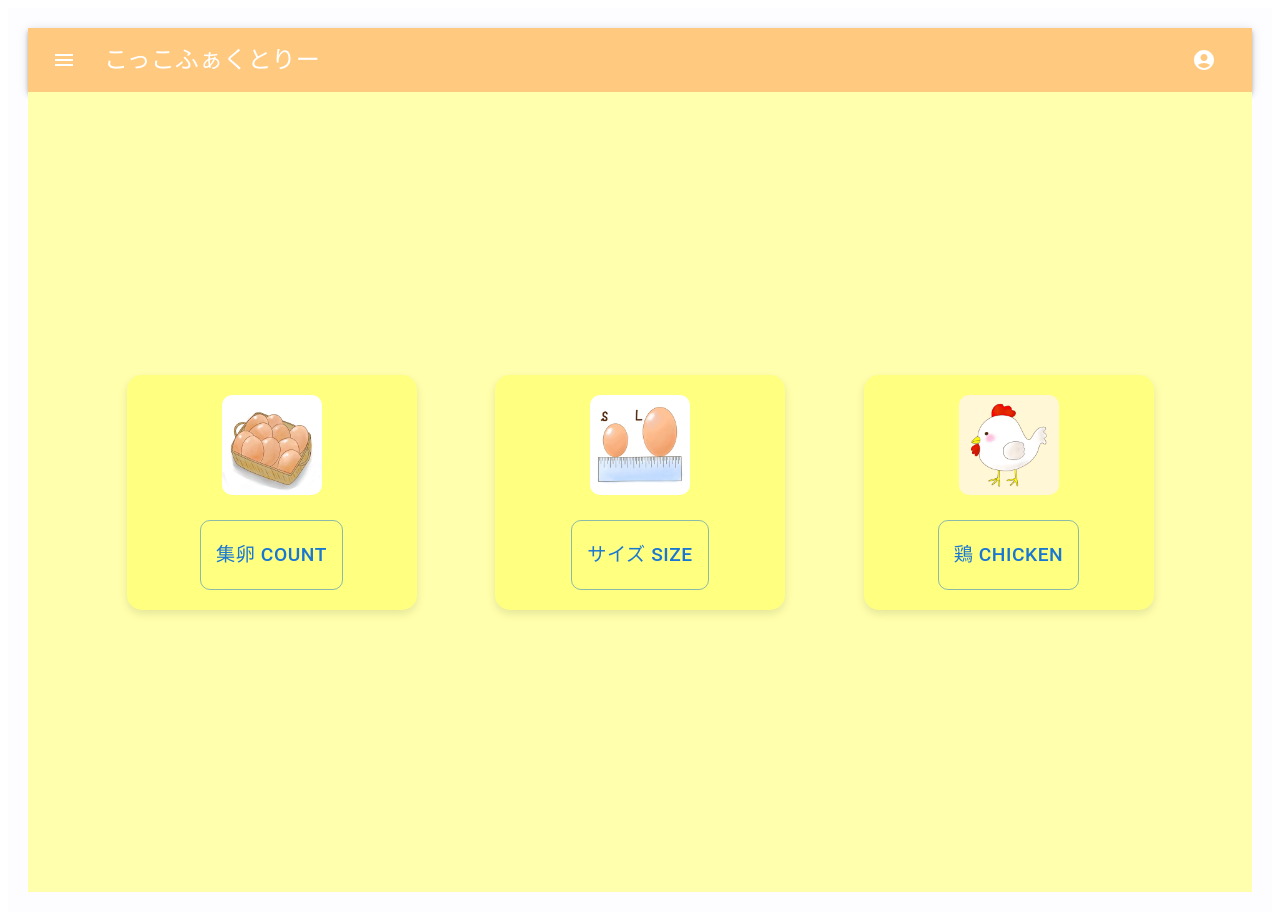
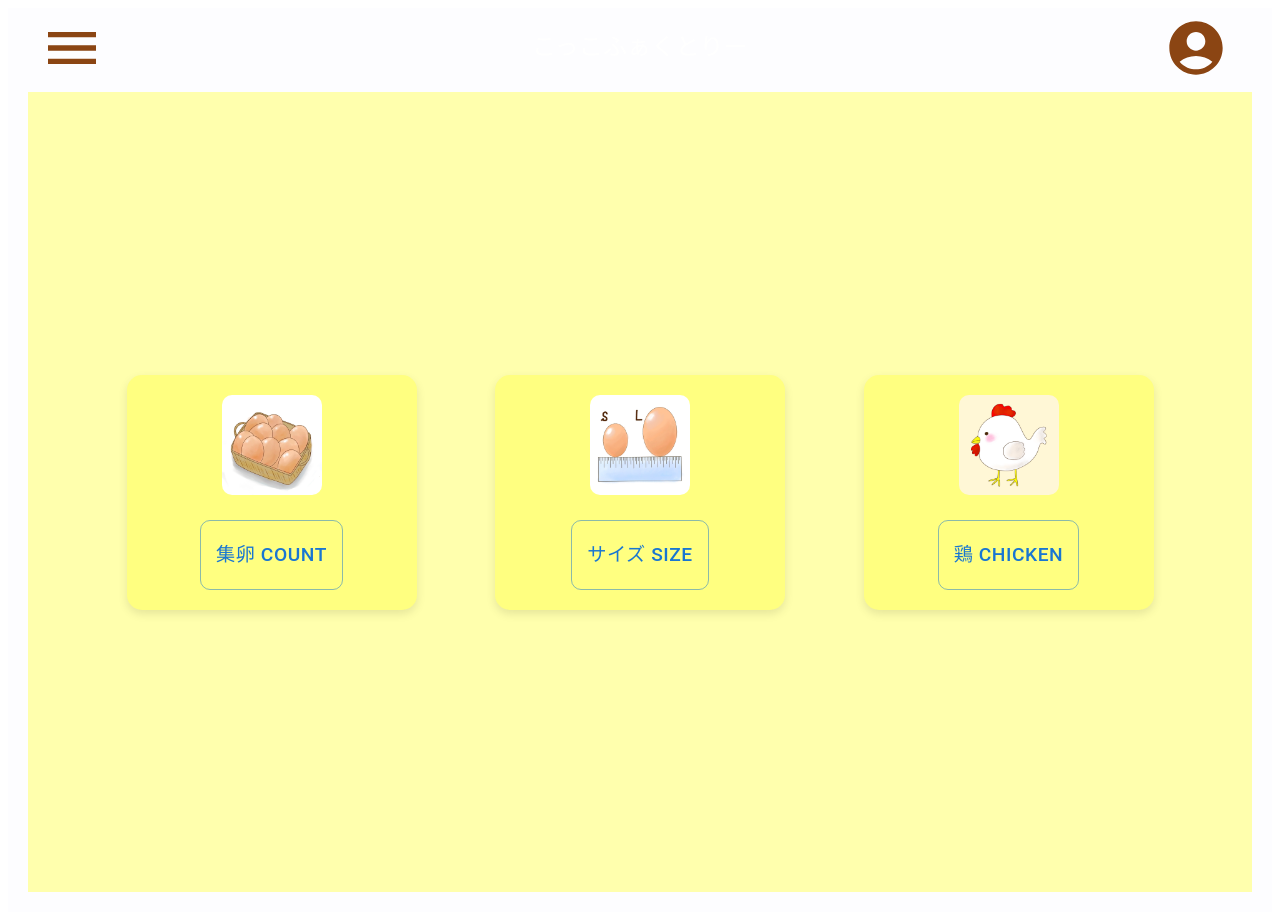
Before and after one commit to chigitako/KCL-CA, a Next.js app in the folder kokkofactory/: page /top in a window 1280 px wide. Built offline with nearby package versions, Linux system fonts and the light colour scheme.

Commit message:
AppBar.tsxの変更

```diff
--- a/kokkofactory/src/components/AppBar.tsx
+++ b/kokkofactory/src/components/AppBar.tsx
@@ -16,7 +16,7 @@ import Menu from "@mui/material/Menu";
 
 
 type MenuAppBarProps = {
-  title: string;
+  title: string | {src: string; alt: string};
 };
 
 export default function MenuAppBar({ title }: MenuAppBarProps) {
@@ -37,17 +37,32 @@ export default function MenuAppBar({ title }: MenuAppBarProps) {
 
   return (
     <Box sx={{ flexGrow: 1 }}>
-      <AppBar position="static" sx={{ backgroundColor: '#ffca80' }}> {/* ベージュ：ユニバーサルカラー */}
-        <Toolbar>
+      <AppBar position="static" sx={{ backgroundColor: 'transparent', boxShadow: 'none', }}> {/* ベージュ：ユニバーサルカラー */}
+        <Toolbar
+          sx={{
+            display: 'flex',
+            justifyContent: 'space-between',
+            alignItems: 'flex-start',
+            position: 'relative',
+          }}
+        >
           <IconButton
             size="large"
             edge="start"
             color="inherit"
             aria-label="menu"
-            sx={{ mr: 2 }}
+            sx={{
+              position: 'flex', //アイコン左端
+              left: 0,
+              color: '#8B4513',
+              width: 64,
+              height: 10,
+              top: '8px',
+             }}
           >
-            <MenuIcon />
+            <MenuIcon sx={{fontSize: 64}}/>
           </IconButton>
+          {typeof title === 'string' ? (
             <Typography
               variant="h6"
               component="div"
@@ -56,21 +71,43 @@ export default function MenuAppBar({ title }: MenuAppBarProps) {
                 fontFamily: 'Poppins, sans-serif', // 柔らかい印象のフォント
                 fontSize: '1.5rem', // フォントサイズ調整
                 color: '#fff', // 白色にして明るく
+                textAlign: 'center',
               }}
             >
               {title}
             </Typography>
+          ) : (
+            <img
+              src={title.src}
+              alt={title.alt}
+              style={{
+                height: '170px', //ロゴの高さ
+                objectFit: 'contain',
+                display: 'block',
+                margin: 'auto',
+              }}
+            />
+          )}
           {auth && (
             <div>
               <IconButton
                 size="large"
+                edge="start"
                 aria-label="account of current user"
                 aria-controls="menu-appbar"
                 aria-haspopup="true"
                 onClick={handleMenu}
                 color="inherit"
+                sx={{
+                  position: 'flex', //アイコンみぎはじ
+                  right: 0,
+                  color: '#8B4513',
+                  width: 64,
+                  height: 10,
+                  top: '8px'
+                }}
               >
-                <AccountCircle />
+                <AccountCircle style={{fontSize: 64}}/>
               </IconButton>
               <Menu
                 id="menu-appbar"
```
Lines whose indentation alone changed are shown as unchanged.
